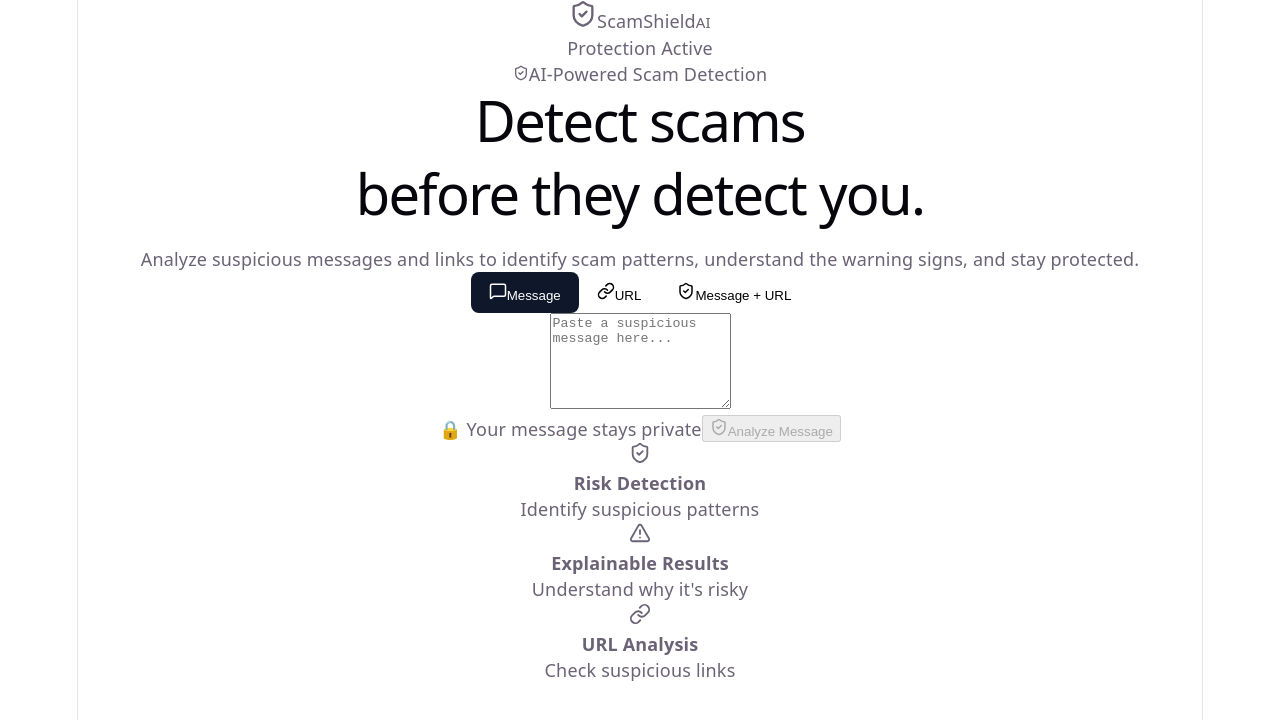
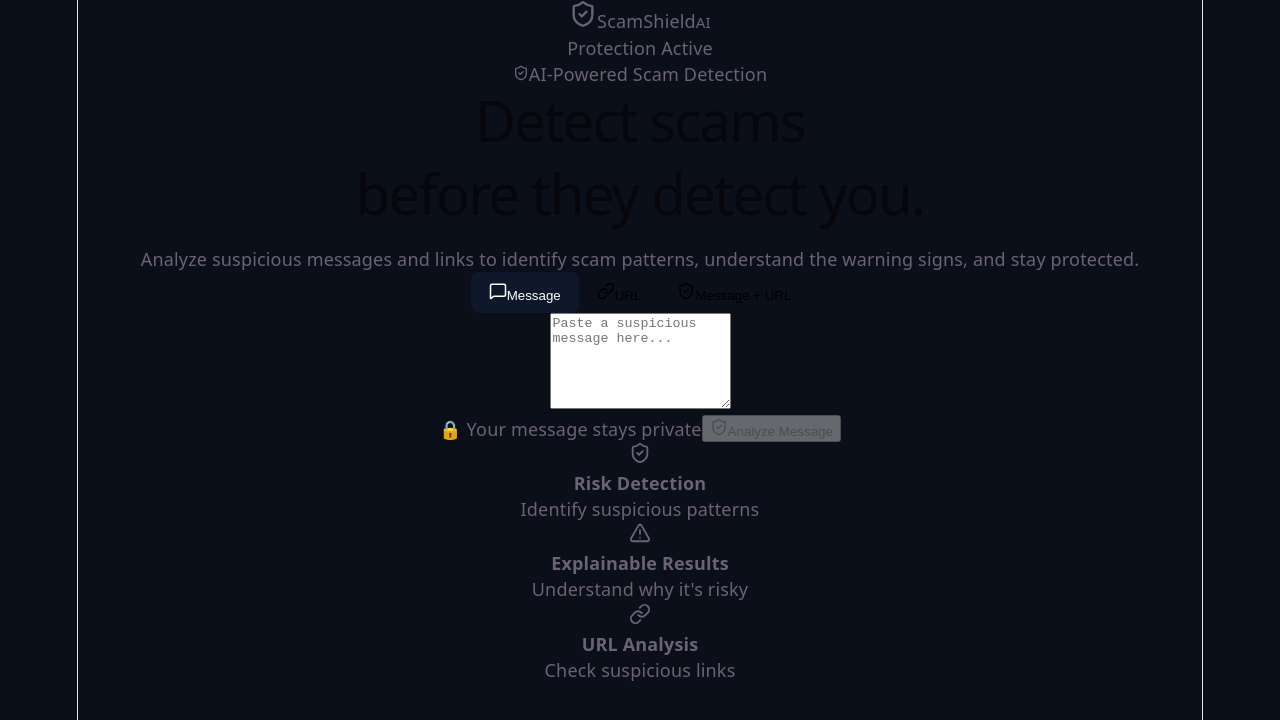
Before and after one commit to Sahikk05/ScamShield, a React app in the folder frontend/: page / in a window 1280 px wide. Shown: the top 720 px of the page. Built offline with nearby package versions, Linux system fonts and the light colour scheme; the HTML template or start-up script is replaced by a standard one.

Commit message:
Set consistent dark background

```diff
--- a/frontend/src/index.css
+++ b/frontend/src/index.css
@@ -1,7 +1,7 @@
 :root {
   --text: #6b6375;
   --text-h: #08060d;
-  --bg: #fff;
+  --bg: #0b0f19;
   --border: #e5e4e7;
   --code-bg: #f4f3ec;
   --accent: #aa3bff;
```
